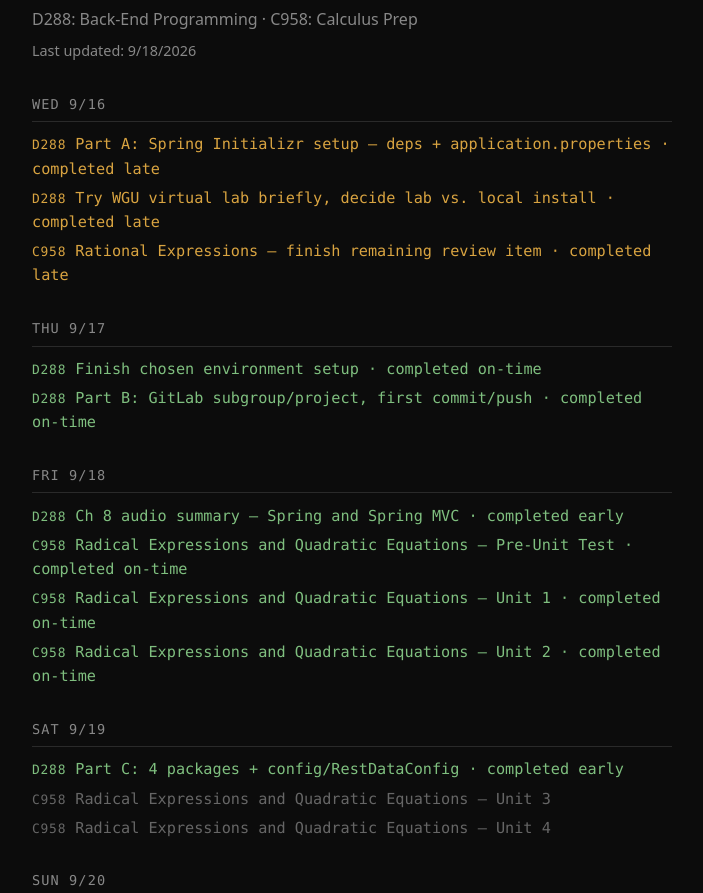
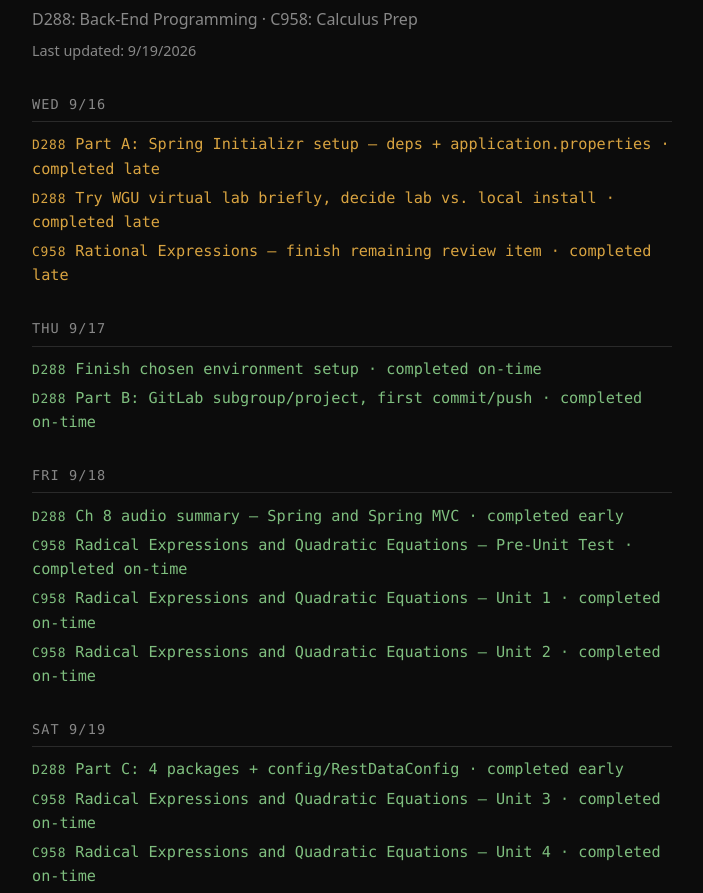
Before and after one commit to philipabbyad/personal-website, a website: page study-tracker/index.html in a window 1280 px wide. Shown: the part 59-952 px from the top of the page, without its empty margins (288-991 px from the left). Drawn offline with Linux system fonts and the light colour scheme.

Commit message:
chore(study-tracker): sync published schedule page

```diff
--- a/study-tracker/index.html
+++ b/study-tracker/index.html
@@ -42,7 +42,7 @@
 <main>
   <h1>Study Tracker</h1>
   <p class="course">D288: Back-End Programming · C958: Calculus Prep</p>
-  <p class="meta">Last updated: 9/18/2026</p>
+  <p class="meta">Last updated: 9/19/2026</p>
   <div class="day">
     <div class="day-header">Wed 9/16</div>
     <div class="item item-late"><span class="tag">D288</span> Part A: Spring Initializr setup — deps + application.properties <span class="sep">·</span> completed late</div>
@@ -64,8 +64,8 @@
   <div class="day">
     <div class="day-header">Sat 9/19</div>
     <div class="item item-done"><span class="tag">D288</span> Part C: 4 packages + config/RestDataConfig <span class="sep">·</span> completed early</div>
-    <div class="item item-open"><span class="tag">C958</span> Radical Expressions and Quadratic Equations — Unit 3</div>
-    <div class="item item-open"><span class="tag">C958</span> Radical Expressions and Quadratic Equations — Unit 4</div>
+    <div class="item item-done"><span class="tag">C958</span> Radical Expressions and Quadratic Equations — Unit 3 <span class="sep">·</span> completed on-time</div>
+    <div class="item item-done"><span class="tag">C958</span> Radical Expressions and Quadratic Equations — Unit 4 <span class="sep">·</span> completed on-time</div>
   </div>
   <div class="day">
     <div class="day-header">Sun 9/20</div>
```
